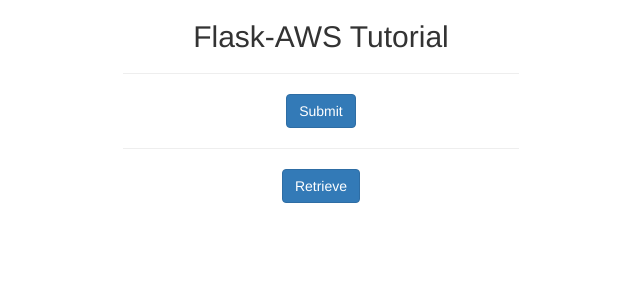
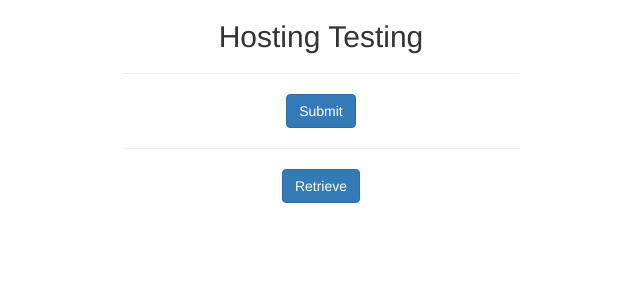
Before and after one commit to orcas333/py_test, a Flask app: page / in a window 1280 px wide. Shown: the top 300 px of the page, without its empty margins (319-959 px from the left). Run offline with Flask 2, Linux system fonts and the light colour scheme; some libraries are stand-ins or nearby versions.

Commit message:
changed name

```diff
--- a/templates/index.html
+++ b/templates/index.html
@@ -4,7 +4,7 @@
 <div class="col-md-4 col-md-offset-4">
 
       <div align="center">
-        <h2>Flask-AWS Tutorial</h2>
+        <h2>Hosting Testing</h2>
       </div>
 
 <hr>
```
